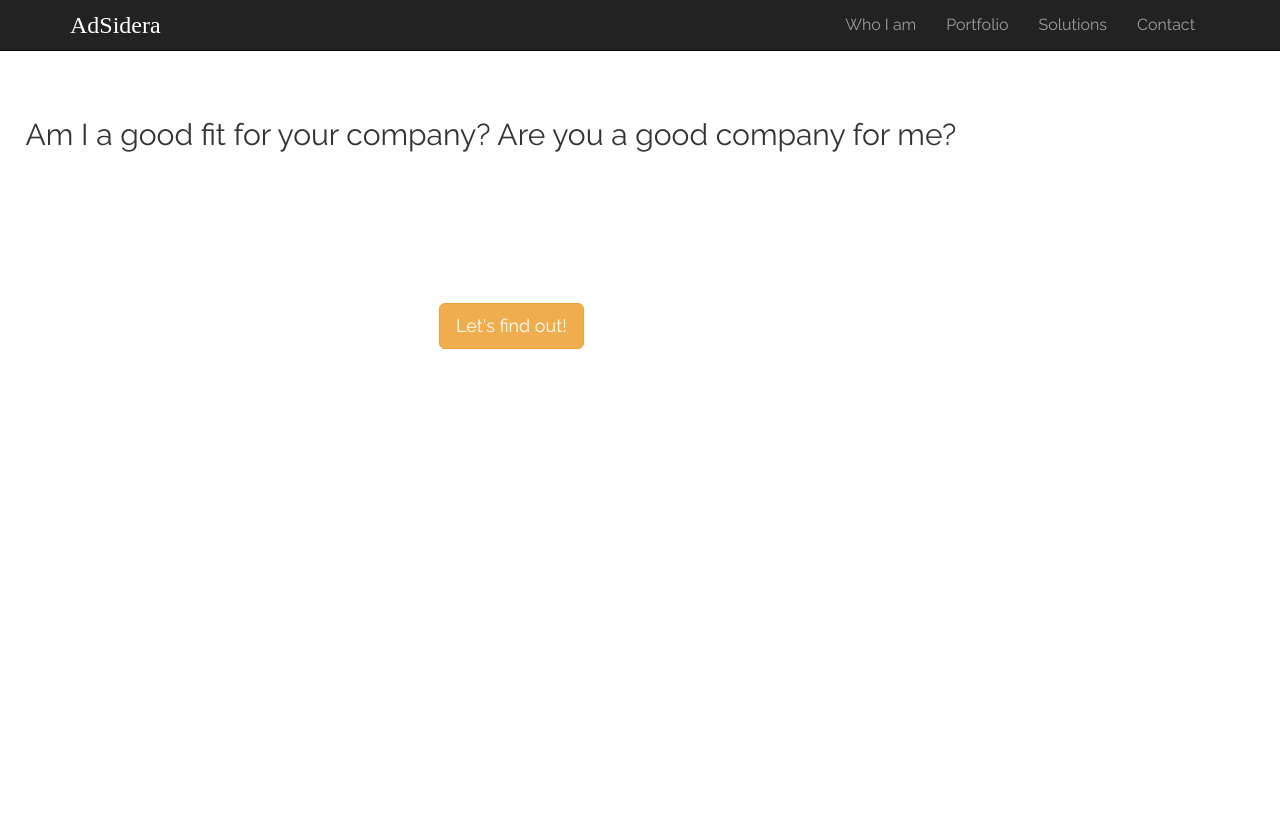
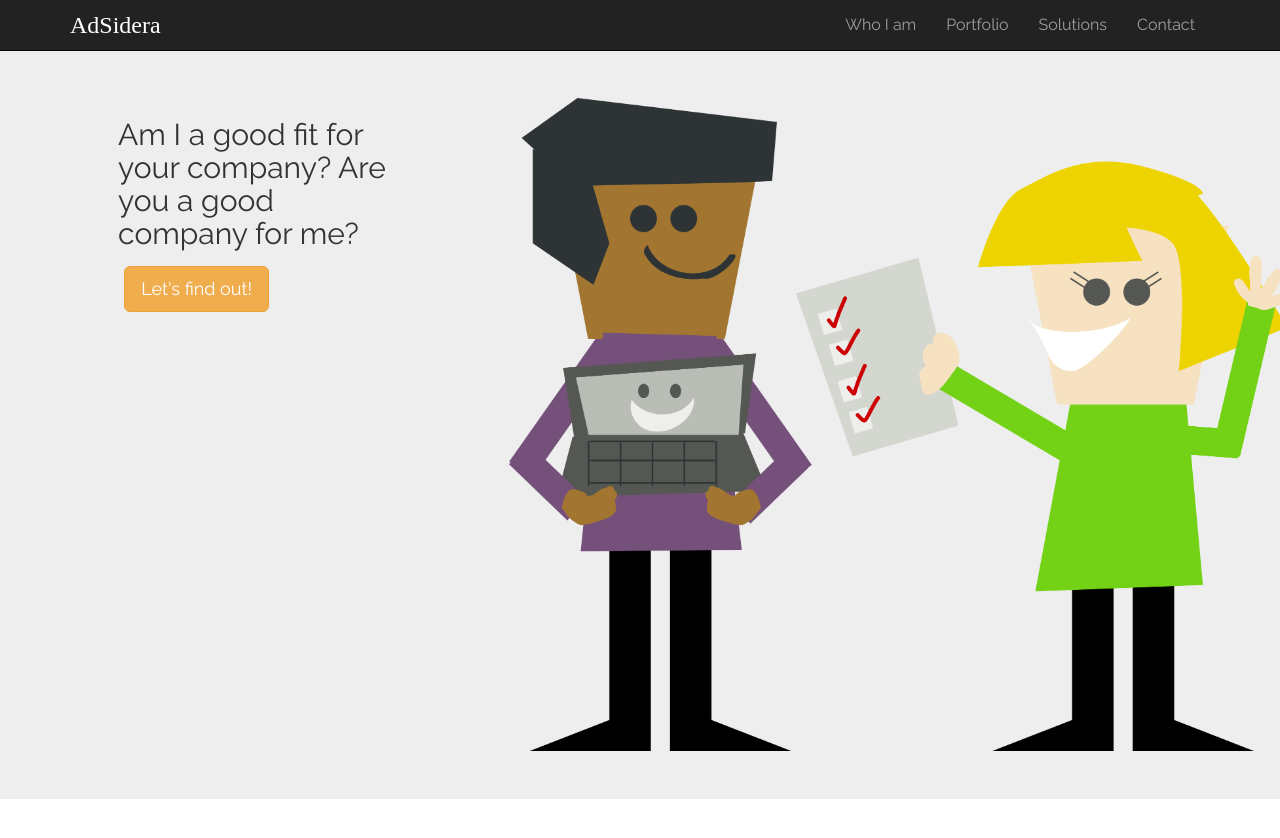
Before and after one commit to Adsidera/adsidera.github.io, a Jekyll site: the page built from letsfindout.html, in a window 1280 px wide. Shown: the top 838 px of the page. Built offline with Jekyll 4.4.1, drawn with Linux system fonts in a browser that asks for light colours; nearby versions of some CDN libraries; some web fonts are replaced.

Commit message:
improved design

```diff
--- a/_includes/radioquiz.html
+++ b/_includes/radioquiz.html
@@ -1,10 +1,23 @@
-<div class="jumbotron" style="background-color:#fff;">
-      <h2 style="padding-left:2%;">Am I a good fit for your company? Are you a good company for me?</h2>
+<div class="jumbotron">
+  <div class="row">
+    <div class="col-md-1">
+    </div>
+    <div class="col-md-3">
+      <div class="box">
+        <h2 style="padding-left:3%;">Am I a good fit for your company? Are you a good company for me?</h2>
+      </div>
+      <div class="container">
+        <a href="#" data-toggle="modal" data-target="#survey">
+          <button class="btn btn-lg btn-warning" >Let's find out!</button>
+        </a>
+      </div>
+    </div>
+    <div class="col-sm-666666">
+      <img class="img-responsive" src="img/interaction-designers-2400px.png" height="auto" width="60%" style="float:right;">
+    </div>
+  </div>
 </div>
-      <div class="container" style="padding-left:30%; padding-top: 5%;">
-      <a href="#" data-toggle="modal" data-target="#survey">
-	<button class="btn btn-lg btn-warning" >Let's find out!</button>
-      </a>
+      <div class="container">
       </div>
       <div class="modal fade" id="survey" tabindex="-1" role="dialog">
 	<div class="modal-dialog" role="document">
```
Also changed, not shown: img/fencing-combat-2400px.png (added), img/interaction-designers-2400px.png (added), letsfindout.html (renamed from test.html), 4 other files.
